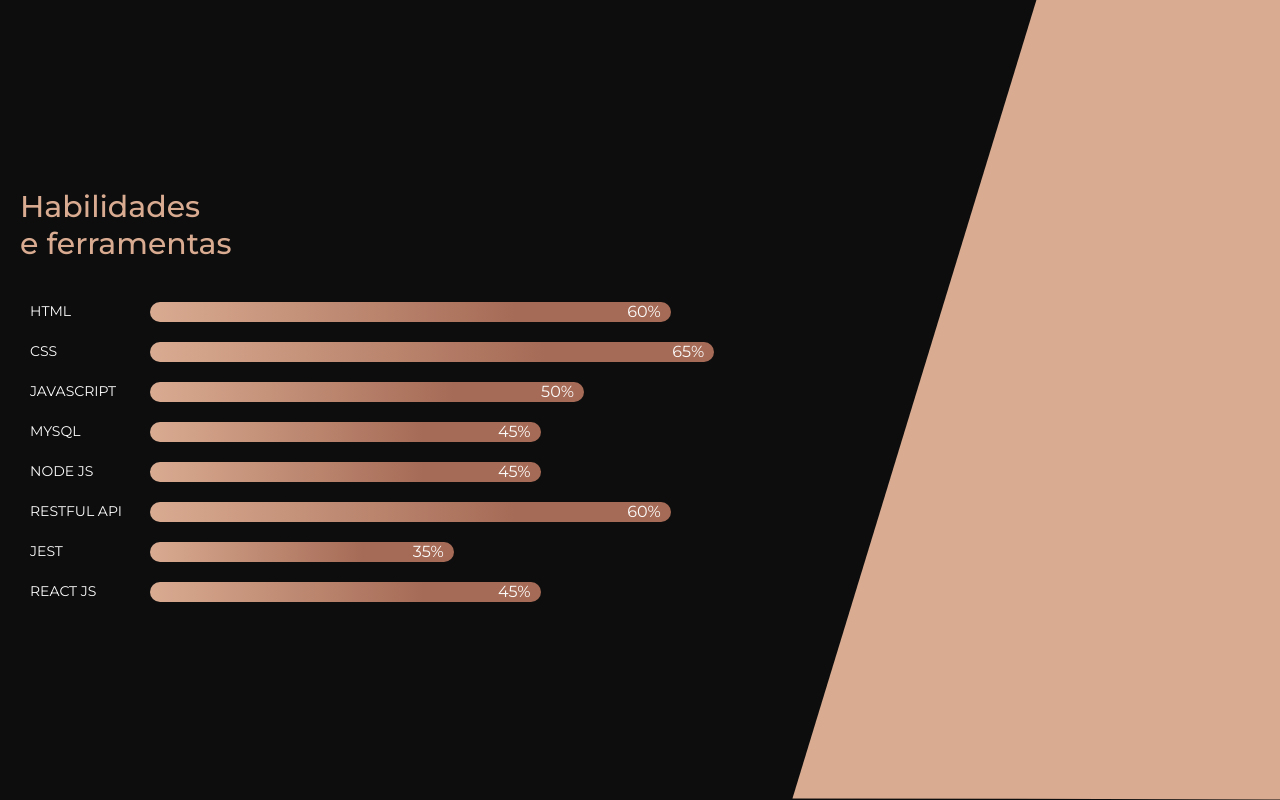
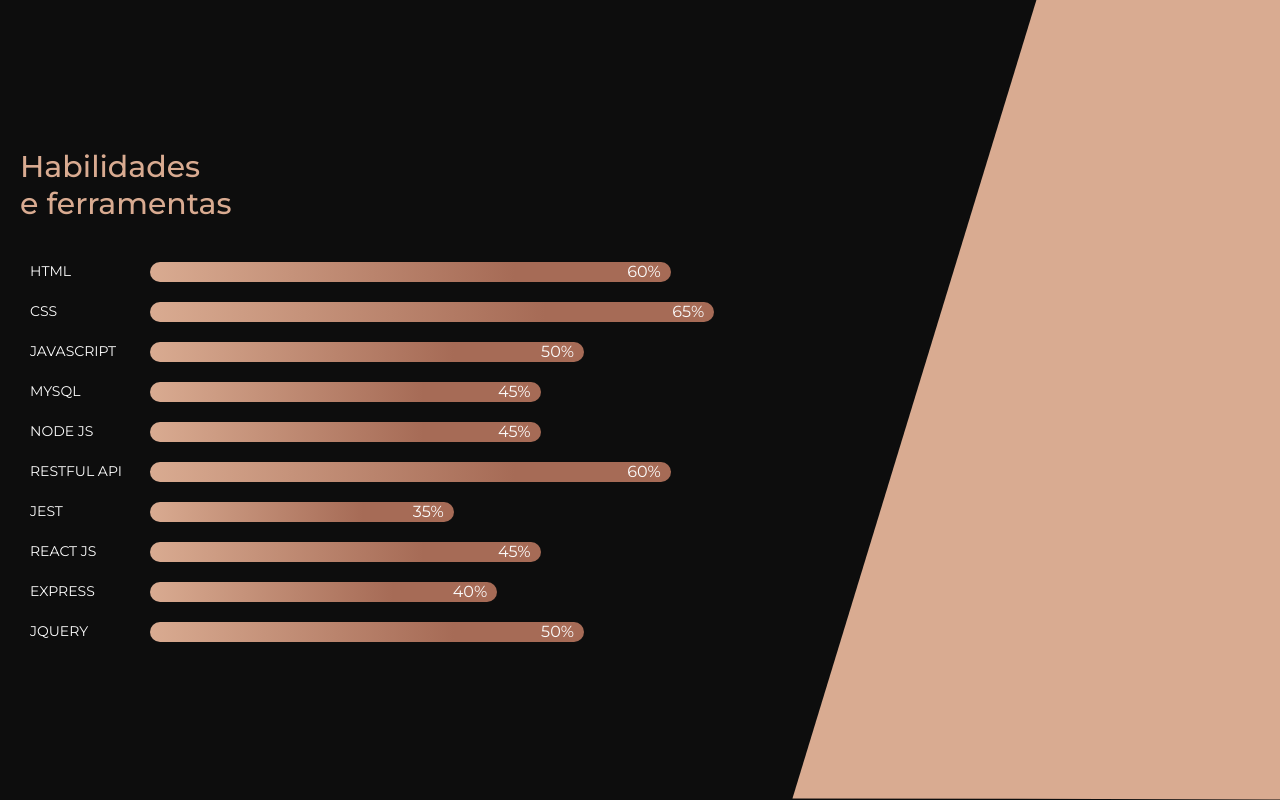
Before and after one commit to vanessacreis/portfolio, a React (Create React App) app: page /sobre in a window 1280 px wide. Shown: the part 800-1600 px from the top of the page. Built offline with nearby package versions, Linux system fonts and the light colour scheme.

Commit message:
Inclusão de novos dados

```diff
--- a/src/Data/data.js
+++ b/src/Data/data.js
@@ -8,7 +8,7 @@ export const projetos = [
     github: "https://github.com/vanessacreis/ToDoList",
     deploy: "https://harmonious-cendol-c8e926.netlify.app/",
     stacks: {
-      hard: ["React JS", "Express", "Javascript", "CSS"],
+      hard: ["ReactJS", "Express", "Javascript", "CSS"],
       soft: ["Kanban"],
       tools: ["Figma", "VSCode"],
     },
@@ -105,7 +105,7 @@ export const projetos = [
     github: "https://github.com/vanessacreis/Bookstore-API",
     deploy: "https://livraria-api.herokuapp.com/",
     stacks: {
-      hard: ["Javascript", "Node JS", "Express", "Jest"],
+      hard: ["Javascript", "NodeJS", "Express", "Jest"],
       soft: ["Scrum", "Kanban"],
       tools: ["Figma", "VSCode", "Trello", "Notion"],
     },
--- a/src/Data/skills.js
+++ b/src/Data/skills.js
@@ -39,4 +39,14 @@ export const skills = [
     skill: "React JS",
     progress: 45,
   },
+  {
+    id: 9,
+    skill: "Express",
+    progress: 40,
+  },
+  {
+    id: 10,
+    skill: "JQuery",
+    progress: 50,
+  },
 ];
```
